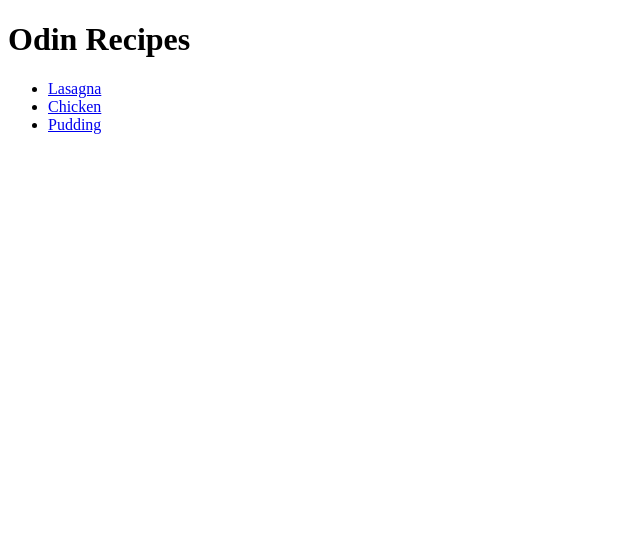
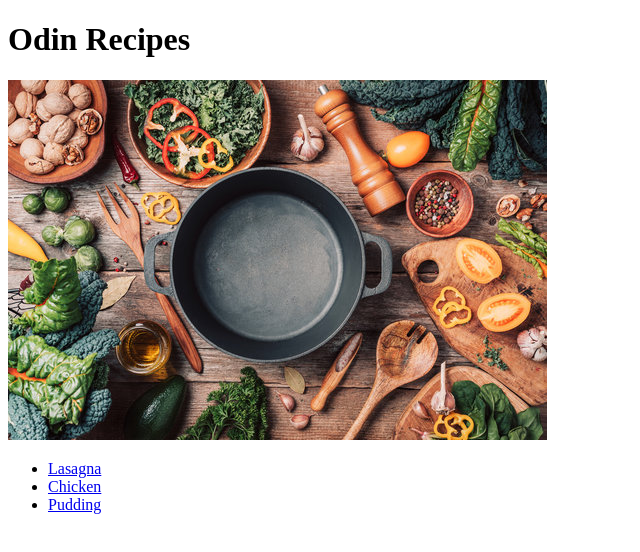
Before and after one commit to don-anja/odin-recipes, a plain HTML site: page index.html in a window 1280 px wide. Shown: the whole page, without its empty margins (0-640 px from the left). Drawn offline with Linux system fonts and the light colour scheme.

Commit message:
Add homepage picture

```diff
--- a/index.html
+++ b/index.html
@@ -6,6 +6,7 @@
   </head>
   <body>
     <h1>Odin Recipes</h1>
+    <img src="images/cooking.jpg" alt="Cooking picture" />
     <ul>
       <li><a href="recipes/lasagna.html" target="_blank">Lasagna</a></li>
       <li><a href="recipes/chicken.html" target="_blank">Chicken</a></li>
```
Also changed, not shown: images/cooking.jpg (added).
